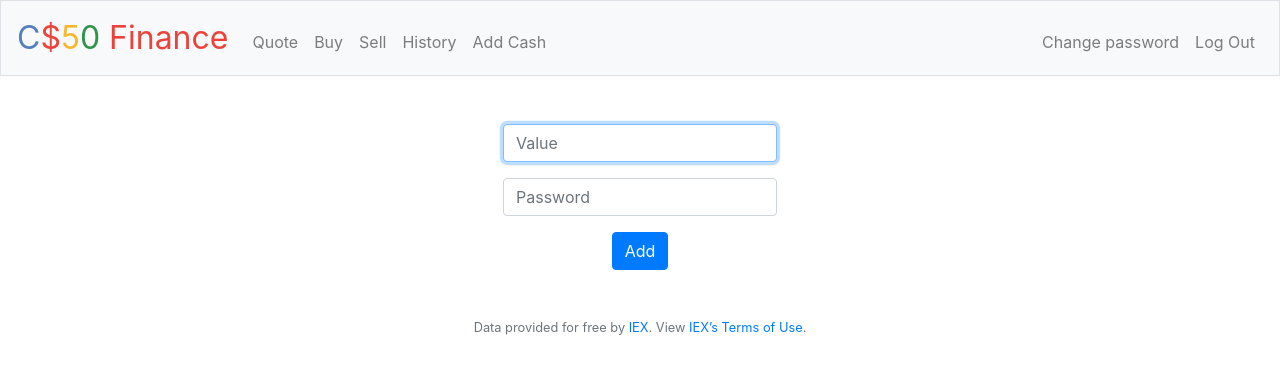
After one commit to mludovico/finance_flask_app, a Flask app: page /add_cash in a window 1280 px wide. The commit adds this page. Shown: the top 374 px of the page. Run offline with Flask 2, Linux system fonts and the light colour scheme; a user stored in the database is signed in; some libraries are stand-ins or nearby versions.

Commit message:
Added add cash functionality

```diff
--- a/application.py
+++ b/application.py
@@ -141,6 +141,41 @@ def history():
     history = db.execute("SELECT * FROM history WHERE user_id = :user_id", user_id=session.get("user_id"))
     return render_template("history.html", history=history)
 
+@app.route("/add_cash", methods=["GET", "POST"])
+@login_required
+def add_cash():
+    """Add cash to account"""
+
+    user = db.execute("SELECT * FROM users WHERE id = :user_id", user_id=session.get("user_id"))[0]
+    if request.method == "POST":
+
+      # Ensure password exists
+      if not request.form.get("password"):
+        return apology("Must provide password", 403)
+
+      # Ensure password is correct
+      if not check_password_hash(user["hash"], request.form.get("password")):
+        return apology("Incorrect password", 403)
+
+      # Ensure value exists
+      if not request.form.get("value"):
+        return apology("Must provide a value", 403)
+
+      try:
+        float(request.form.get("value"))
+      except:
+        return apology("Invalid value", 403)
+
+      # Add cash amount
+      db.execute(
+        "UPDATE users SET cash = cash+:cash WHERE id = :user_id",
+        cash=float(request.form.get("value")),
+        user_id=user["id"]
+      )
+      flash("Cash added!")
+      return redirect("/")
+    else:
+      return render_template("add_cash.html")
 
 @app.route("/login", methods=["GET", "POST"])
 def login():
--- /dev/null
+++ b/templates/add_cash.html
@@ -0,0 +1,17 @@
+{% extends "layout.html" %}
+
+{% block title %}
+    Add cash
+{% endblock %}
+
+{% block main %}
+    <form action="/add_cash" method="post">
+        <div class="form-group">
+            <input autocomplete="off" autofocus class="form-control" name="value" placeholder="Value" type="text">
+        </div>
+        <div class="form-group">
+            <input autocomplete="off" autofocus class="form-control" name="password" placeholder="Password" type="password">
+        </div>
+        <button class="btn btn-primary" type="submit">Add</button>
+    </form>
+{% endblock %}
--- a/templates/layout.html
+++ b/templates/layout.html
@@ -38,6 +38,7 @@
                         <li class="nav-item"><a class="nav-link" href="/buy">Buy</a></li>
                         <li class="nav-item"><a class="nav-link" href="/sell">Sell</a></li>
                         <li class="nav-item"><a class="nav-link" href="/history">History</a></li>
+                        <li class="nav-item"><a class="nav-link" href="/add_cash">Add Cash</a></li>
                     </ul>
                     <ul class="navbar-nav ml-auto mt-2">
                         <li class="nav-item"><a class="nav-link" href="/change_password">Change password</a></li>
```
Also changed, not shown: finance.db.
